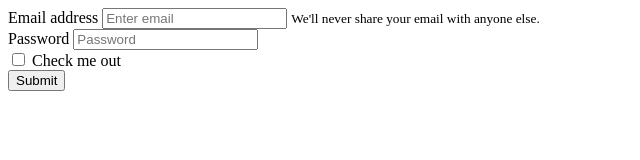
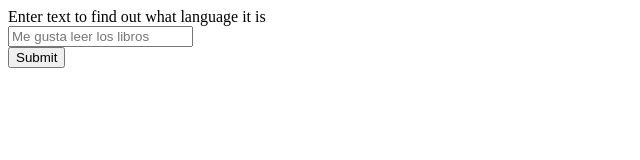
Before and after one commit to brookebachman/news_app, a website: page src/Client/views/index.html in a window 1280 px wide. Shown: the whole page, without its empty margins (0-640 px from the left). Drawn offline with nearby package versions, Linux system fonts and the light colour scheme.

Commit message:
working on the handle submit function

```diff
--- a/src/Client/views/index.html
+++ b/src/Client/views/index.html
@@ -13,20 +13,9 @@
         <link rel="stylesheet" href="">
     </head>
     <body>
-        <form>
-            <div class="form-group">
-              <label for="exampleInputEmail1">Email address</label>
-              <input type="email" class="form-control" id="exampleInputEmail1" aria-describedby="emailHelp" placeholder="Enter email">
-              <small id="emailHelp" class="form-text text-muted">We'll never share your email with anyone else.</small>
-            </div>
-            <div class="form-group">
-              <label for="exampleInputPassword1">Password</label>
-              <input type="password" class="form-control" id="exampleInputPassword1" placeholder="Password">
-            </div>
-            <div class="form-check">
-              <input type="checkbox" class="form-check-input" id="exampleCheck1">
-              <label class="form-check-label" for="exampleCheck1">Check me out</label>
-            </div>
+        <form id="form">
+            <label id="form-title" for="zipcode">Enter text to find out what language it is</label><br>
+            <input type="text" id="someText" name="fname" value="" placeholder="Me gusta leer los libros" ><br>
             <button type="submit" class="btn btn-primary">Submit</button>
           </form>
         <!--[if lt IE 7]>
```
Also changed, not shown: src/Client/index.js (+3 -30 lines).
